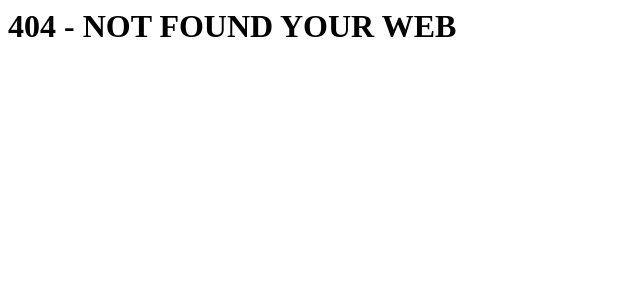
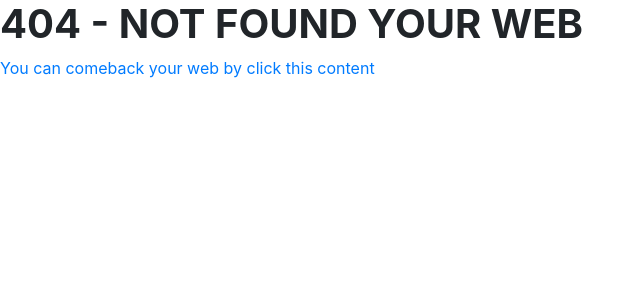
Before and after one commit to NguyenMam/CSE485_K61_KTGK_1951060927, a PHP site: page /error.php in a window 1280 px wide. Shown: the top 300 px of the page, without its empty margins (0-644 px from the left). Run offline with PHP 8.4, Linux system fonts and the light colour scheme; some libraries are stand-ins or nearby versions.

Commit message:
Update error.php

```diff
--- a/src/error.php
+++ b/src/error.php
@@ -1,3 +1,18 @@
+<!DOCTYPE html>
+<html lang="en">
+
+<head>
+    <meta charset="UTF-8">
+    <meta http-equiv="X-UA-Compatible" content="IE=edge">
+    <meta name="viewport" content="width=device-width, initial-scale=1.0">
+    <title>Hệ thống quản lý bệnh viện</title>
+    <link rel="stylesheet" href="../css/bootstrap.min.css">
+</head>
+
+<body>
 <div class=" text -center" >
     <h1><b>404 - NOT FOUND YOUR WEB</b></h1>
+     <a href="../src/index.php">You can comeback your web by click this content</a>
 </div>
+    </body>
+</html>
```
